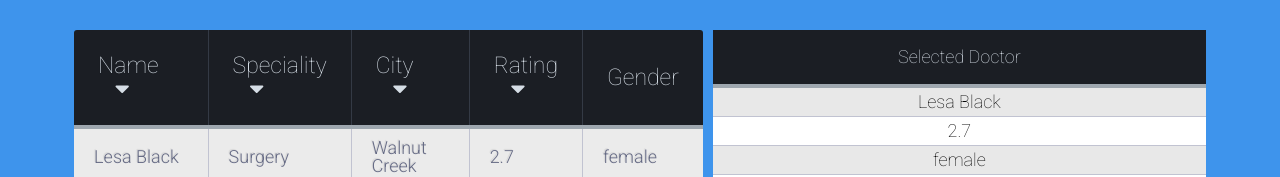
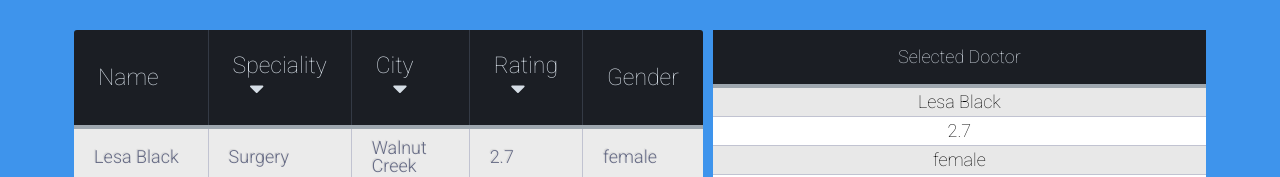
Before and after one commit to npartovi/PracticeFusion, a React (Create React App) app: page / in a window 1280 px wide. Shown: the top 177 px of the page. Built offline with nearby package versions, Linux system fonts and the light colour scheme.

Commit message:
fixed rating sort bug

```diff
--- a/src/components/doctorList.jsx
+++ b/src/components/doctorList.jsx
@@ -57,18 +57,18 @@ class DoctorList extends Component {
 
     specialityFilter(e,){
         e.preventDefault()
-        this.setState({filter: e.currentTarget.innerText , key: "speciality"})
+        this.setState({filter: e.currentTarget.innerText , key: "speciality", sorted: ""})
     }
 
     cityFilter(e){
         e.preventDefault()
-        this.setState({filter: e.currentTarget.innerText, key: "city"})
+        this.setState({filter: e.currentTarget.innerText, key: "city", sorted: ""})
     }
 
     ratingFilter(e){
         e.preventDefault()
         const toggle = !this.state.sorted || this.state.sorted == "desc" ? "asc" : "desc"
-        this.setState({sorted: toggle})
+        this.setState({sorted: toggle, filter: "", key: ""})
     }
 
 
@@ -80,7 +80,7 @@ class DoctorList extends Component {
                     <table className="doctor-list-table">
                         <thead>
                             <tr>
-                                <th>Name<i className="fas fa-caret-down"></i></th>
+                                <th>Name</th>
                                 <th>Speciality<i className="speciality-button fas fa-caret-down">
                                     <div className="speciality-dropdown">
                                             <li onClick={this.specialityFilter}>Surgery</li>
```
